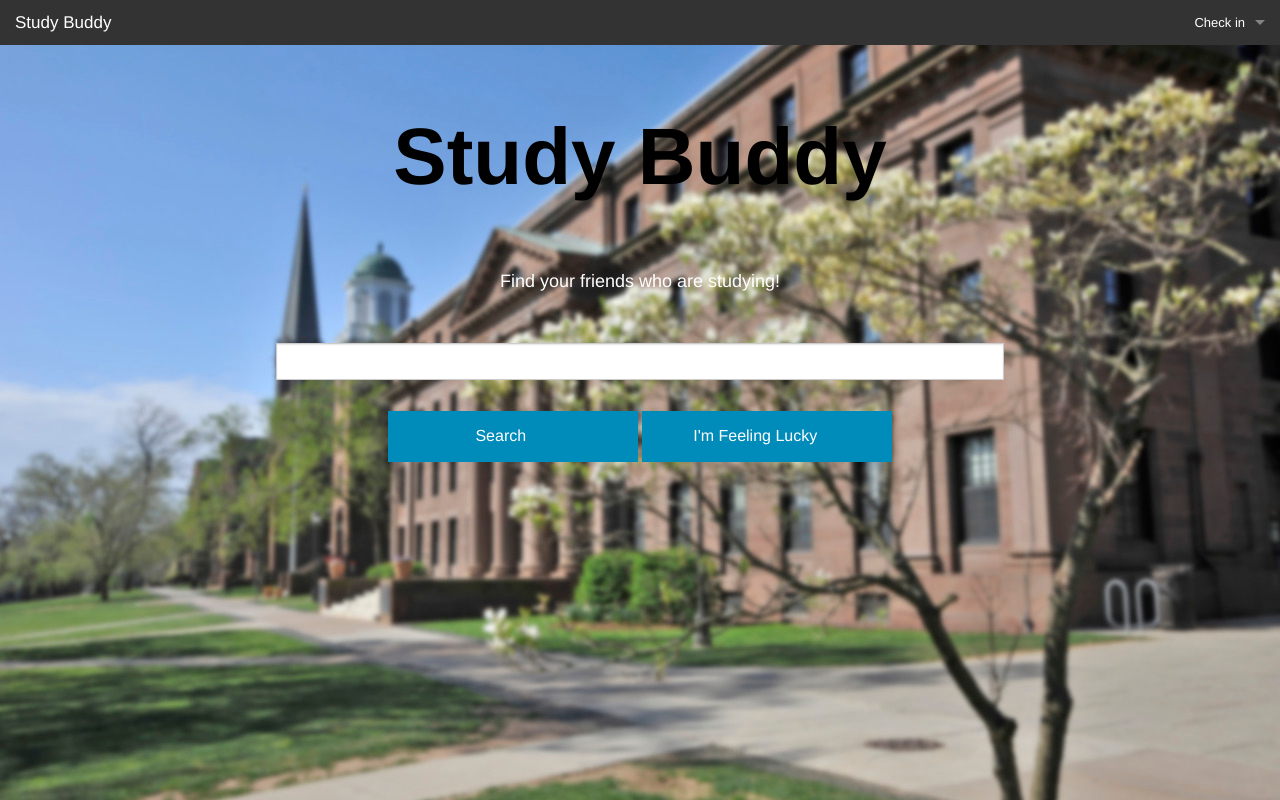
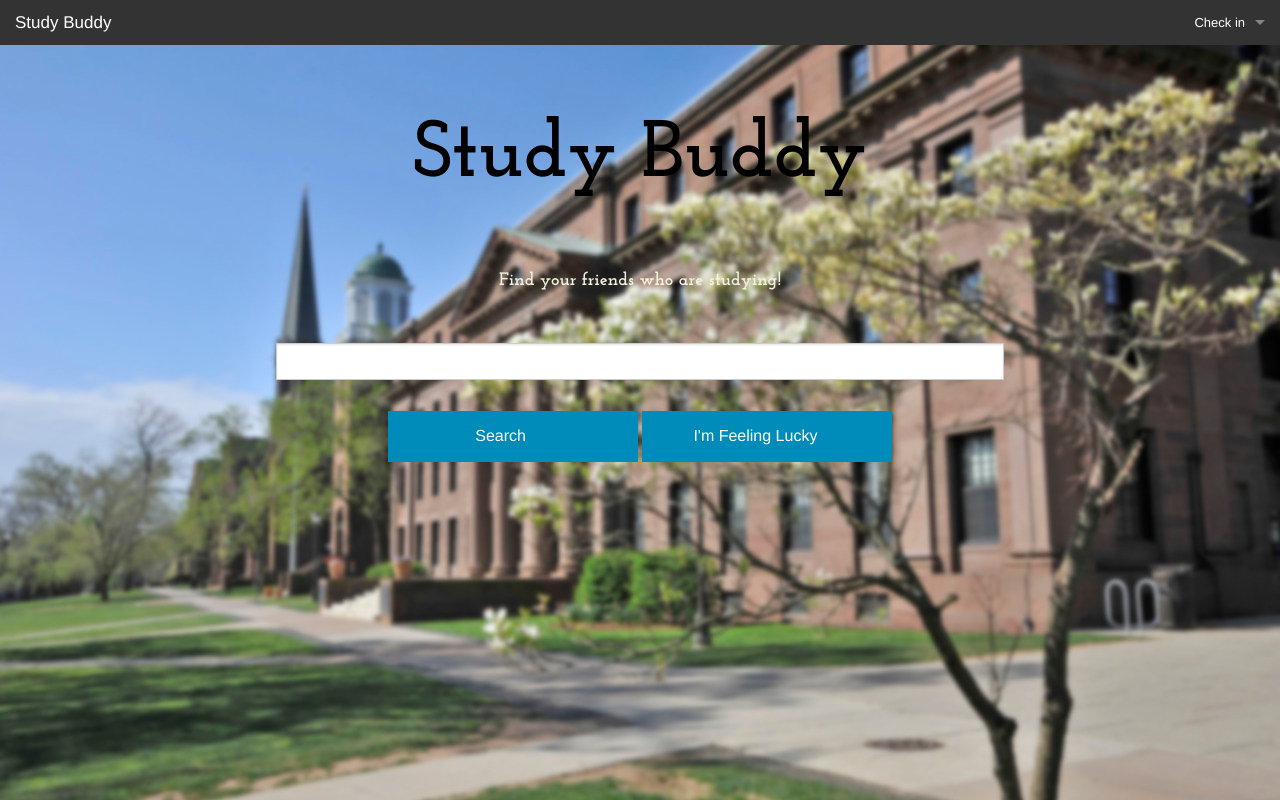
Before and after one commit to weshack/study_buddy, a Flask app: page / in a window 1280 px wide. Run offline with Flask 2, Linux system fonts and the light colour scheme.

Commit message:
changed font to josefinslab

```diff
--- a/static/css/styles.css
+++ b/static/css/styles.css
@@ -1,11 +1,14 @@
 @font-face {
-    font-family: monserrat;
-    src: url(montserrat-regular-webfont.woff);
+    font-family: josefinslab;
+    src: url(josefinslab-bold-webfont.woff);
+}
+
+div {
+    font-family: josefinslab;
 }
 
 html {
-
-    font-family: monserrat;
+    font-family: josefinslab;
  }
 
 body {
@@ -40,7 +43,7 @@ body {
     text-align: center;
     margin-top: 100px;
     margin-bottom: 50px;
-    color: white;
+    color: beige;
 }
 
 #text-input {
```
Also changed, not shown: static/css/josefinslab-bold-webfont.woff (added).
